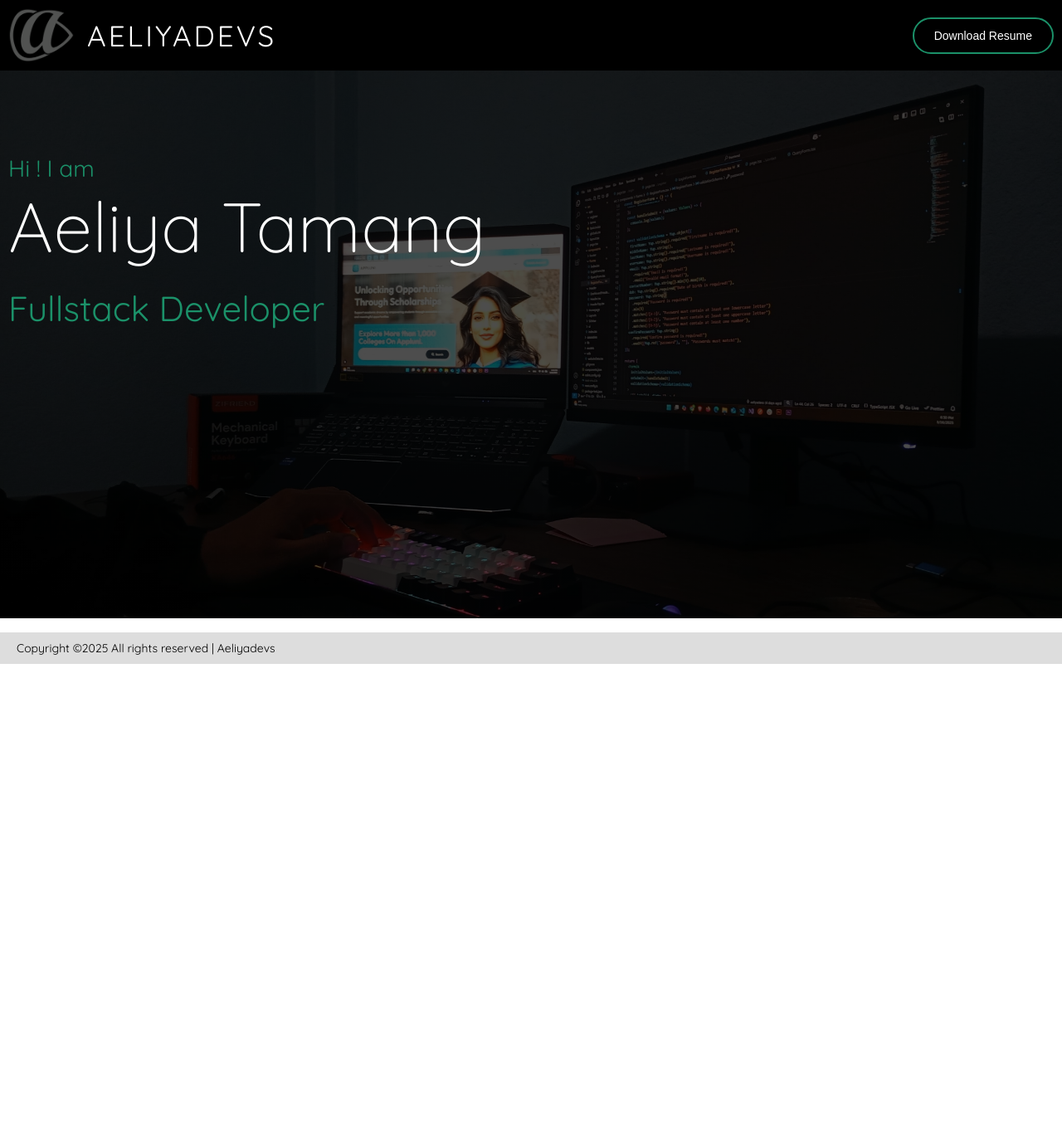
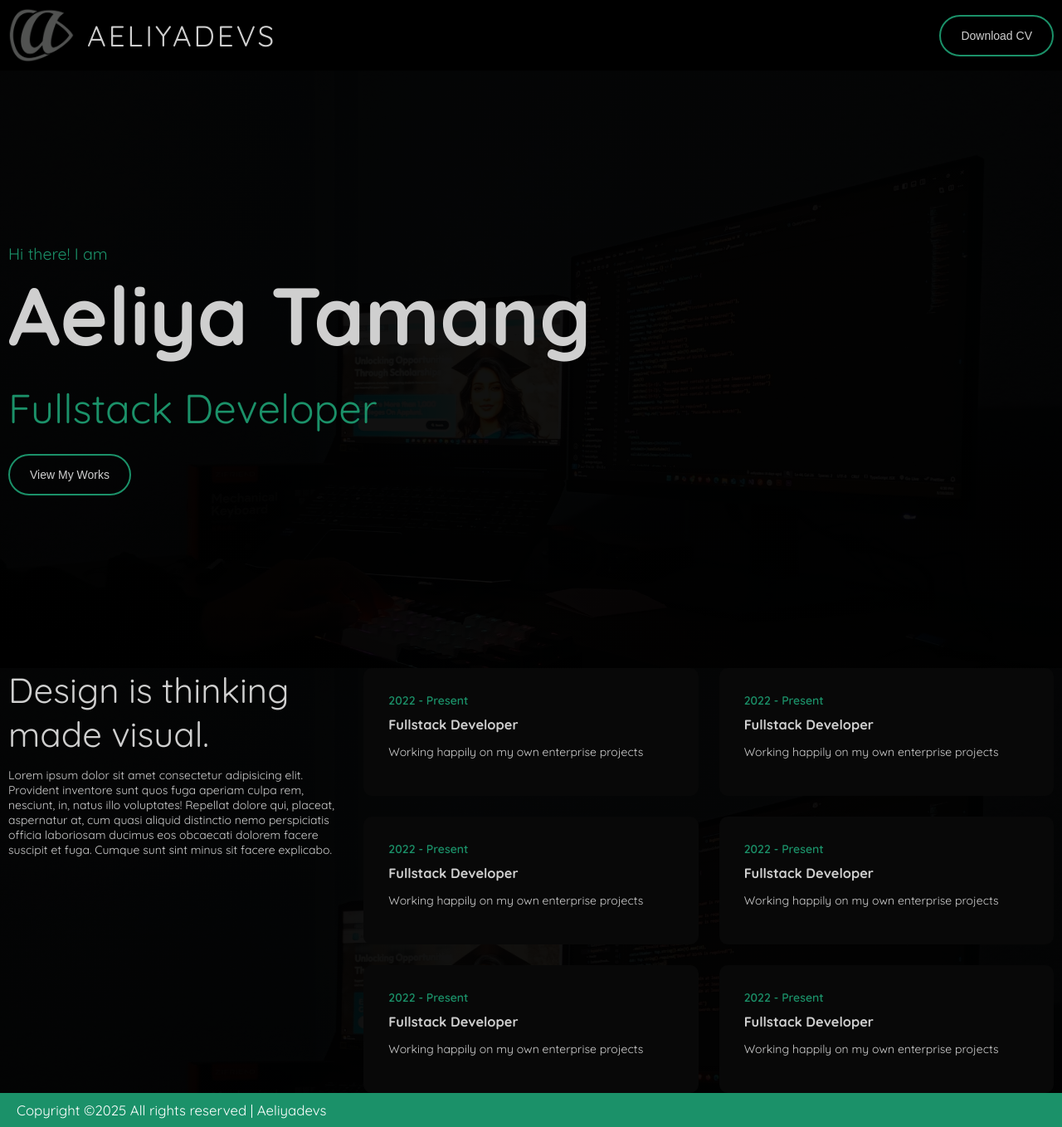
Before and after one commit to aeliyadevs/reactfolio, a React (Vite) app: page / in a window 1280 px wide. Shown: the whole page at 83% size. Before the commit the page ends 800 px from the top, so only its background shows below. Built offline with nearby package versions, Linux system fonts and the light colour scheme; a web font is replaced by a local one.

Commit message:
feat: create PrimaryButton, AboutSection, and ExperienceCard components

```diff
--- a/src/App.css
+++ b/src/App.css
@@ -1,10 +1,19 @@
 /* General Styles /////////////////// */
 :root {
   --primary-color: #1b9169;
+  --light-color: #cfcfcf;
 }
 
 html {
   font-size: 14px;
+}
+h1,
+h2,
+h3,
+h4,
+h5,
+h6 {
+  margin: 0;
 }
 body {
   padding: 0;
@@ -20,11 +29,16 @@ body {
 main {
   flex: 1;
 }
+.primary-color {
+  color: var(--primary-color);
+  font-weight: 600;
+}
 .primary-btn {
   background: transparent;
-  color: white;
+  color: var(--light-color);
+  text-transform: capitalize;
   font-size: 1rem;
-  padding: 12px 24px;
+  padding: 15px 24px;
   border: 2px solid var(--primary-color);
   border-radius: 50px;
 }
@@ -39,6 +53,29 @@ main {
   display: flex;
   justify-content: space-between;
   align-items: center;
+}
+.grid {
+  display: grid;
+  gap: 25px;
+}
+.cols-2 {
+  grid-template-columns: 1fr 1fr;
+}
+.cols-3 {
+  grid-template-columns: 1fr 1fr 1fr;
+}
+.col-span-2 {
+  grid-column: span 2;
+}
+.mb-10 {
+  margin-bottom: 10px;
+}
+
+/* About Section Styles /////////////////// */
+.exp-card {
+  padding: 30px;
+  border-radius: 10px;
+  background-color: #080808;
 }
 
 /* Header Styles /////////////////// */
@@ -56,30 +93,42 @@ header {
 /* Footer Styles /////////////////// */
 footer {
   padding: 10px;
-  background: #dddddd;
+  background: var(--primary-color);
+  color: #fff;
+  font-size: 1.2rem;
 }
 
 /* Hero Styles /////////////////// */
 .hero-section {
-  background: linear-gradient(#000000b2, #000000b2), url("/public/bg.jpg");
-  background-size: cover;
-  background-attachment: fixed;
-  padding-top: 100px;
-  min-height: 70vh;
+  min-height: 90vh;
+  display: flex;
+  flex-direction: column;
+  justify-content: center;
 }
 .greeting {
   color: var(--primary-color);
-  font-size: 2rem;
+  font-size: 1.4rem;
 }
 .name {
+  max-width: 768px;
   margin: 0;
   margin-bottom: 20px;
-  font-size: 6rem;
-  font-weight: 200;
-  color: white;
+  font-size: 7rem;
+  font-weight: 900;
+  color: var(--light-color);
 }
 .tagline {
   color: var(--primary-color);
+  font-size: 3.5rem;
+  margin: 0;
+  margin-bottom: 25px;
+}
+
+/* About Section Styles /////////////////// */
+.about {
+  color: var(--light-color);
+}
+.quote {
   font-size: 3rem;
-  margin: 0;
+  font-weight: 400;
 }
--- a/src/App.jsx
+++ b/src/App.jsx
@@ -1,4 +1,5 @@
 import "./App.css";
+import AboutSection from "./components/AboutSection";
 import Footer from "./components/Footer";
 import Header from "./components/Header";
 import Hero from "./components/Hero";
@@ -9,6 +10,7 @@ function App() {
       <Header />
       <main className="content">
         <Hero />
+        <AboutSection />
       </main>
       <Footer />
     </>
--- /dev/null
+++ b/src/components/AboutSection.jsx
@@ -0,0 +1,38 @@
+import ExperienceCard from "./ExperienceCard";
+import PrimaryButton from "./PrimaryButton";
+
+export default function AboutSection() {
+  return (
+    <section
+      className="about"
+      style={{
+        background:
+          "linear-gradient(180deg, #000000ee, #000000ee), url('/public/bg.jpg')",
+        backgroundSize: "cover",
+        backgroundAttachment: "fixed",
+      }}
+    >
+      <div className="container grid cols-3">
+        <div className="intro">
+          <h2 className="quote">Design is thinking made visual.</h2>
+          <p>
+            Lorem ipsum dolor sit amet consectetur adipisicing elit. Provident
+            inventore sunt quos fuga aperiam culpa rem, nesciunt, in, natus illo
+            voluptates! Repellat dolore qui, placeat, aspernatur at, cum quasi
+            aliquid distinctio nemo perspiciatis officia laboriosam ducimus eos
+            obcaecati dolorem facere suscipit et fuga. Cumque sunt sint minus
+            sit facere explicabo.
+          </p>
+        </div>
+        <div className="col-span-2 grid cols-2">
+          <ExperienceCard />
+          <ExperienceCard />
+          <ExperienceCard />
+          <ExperienceCard />
+          <ExperienceCard />
+          <ExperienceCard />
+        </div>
+      </div>
+    </section>
+  );
+}
--- /dev/null
+++ b/src/components/ExperienceCard.jsx
@@ -0,0 +1,9 @@
+export default function ExperienceCard() {
+  return (
+    <div className="exp-card">
+      <div className="primary-color mb-10">2022 - Present</div>
+      <h3>Fullstack Developer</h3>
+      <p>Working happily on my own enterprise projects</p>
+    </div>
+  );
+}
--- a/src/components/Header.jsx
+++ b/src/components/Header.jsx
@@ -1,12 +1,14 @@
+import PrimaryButton from "./PrimaryButton";
+
 function Header() {
   return (
     <header>
       <div className="container flex-between">
         <div style={{ display: "flex", gap: "15px", alignItems: "center" }}>
           <img src="./logo.png" alt="aeliyadevs-logo" className="logo" />
-          <div style={{ color: "white" }}>Aeliyadevs</div>
+          <div style={{ color: "var(--light-color)" }}>Aeliyadevs</div>
         </div>
-        <button className="primary-btn">Download Resume</button>
+        <PrimaryButton buttonText="Download CV" />
       </div>
     </header>
   );
--- a/src/components/Hero.jsx
+++ b/src/components/Hero.jsx
@@ -1,11 +1,22 @@
+import PrimaryButton from "./PrimaryButton";
+
 export default function Hero() {
   return (
-    <section className="hero-section">
+    <section
+      className="hero-section"
+      style={{
+        background:
+          "linear-gradient(180deg, #000000ee, #000000ee), url('/public/bg.jpg')",
+        backgroundSize: "cover",
+        backgroundAttachment: "fixed",
+      }}
+    >
       <div className="container">
         <div>
-          <span className="greeting">Hi ! I am</span>
+          <span className="greeting">Hi there! I am</span>
           <h1 className="name">Aeliya Tamang</h1>
           <p className="tagline">Fullstack Developer</p>
+          <PrimaryButton buttonText="View my works" />
         </div>
       </div>
     </section>
--- /dev/null
+++ b/src/components/PrimaryButton.jsx
@@ -0,0 +1,3 @@
+export default function PrimaryButton(props) {
+  return <button className="primary-btn">{props.buttonText}</button>;
+}
```
